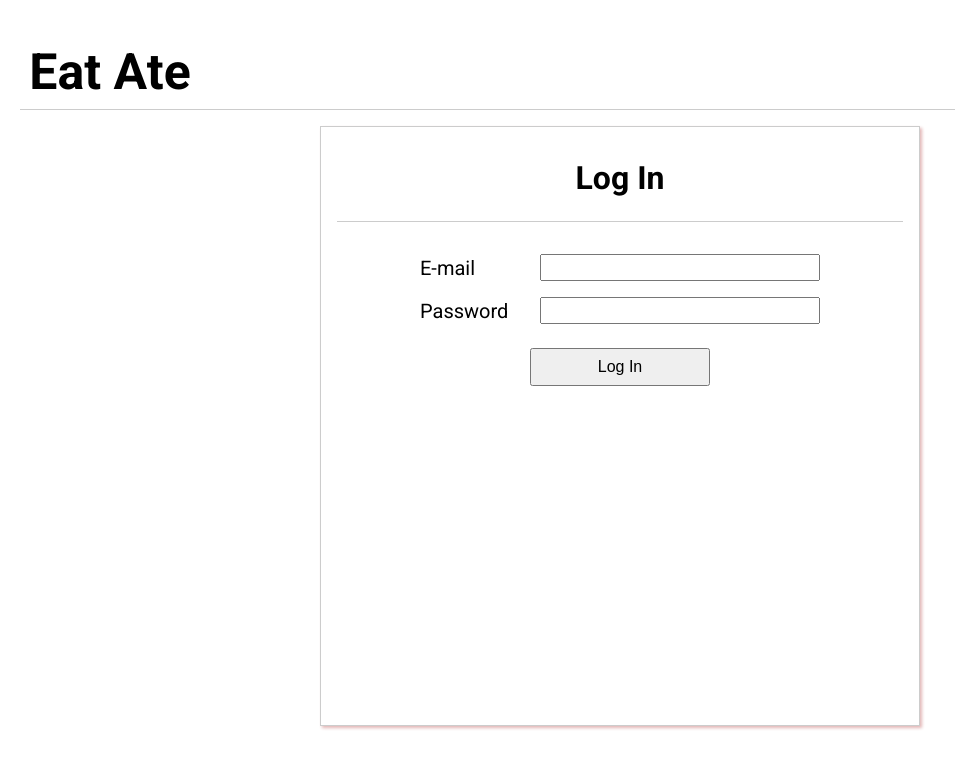
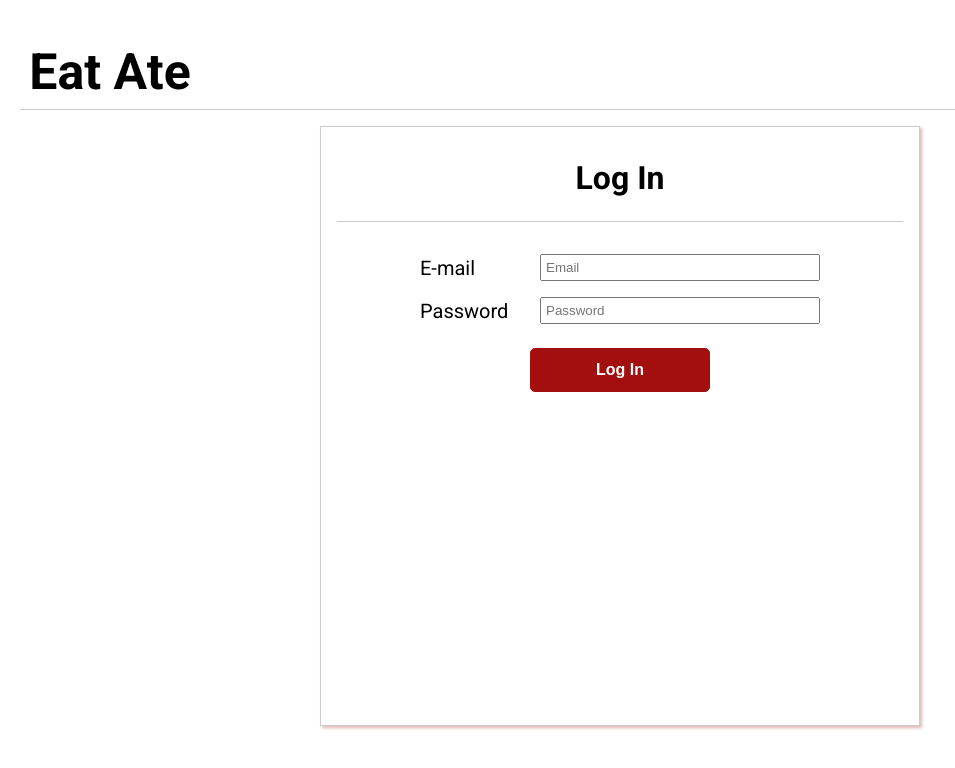
Before and after one commit to CodeSoom/react-week8-assignment-1, a React app: page /login in a window 1280 px wide. Shown: the top 768 px of the page, without its empty margins (20-975 px from the left). Built offline with nearby package versions, Linux system fonts and the light colour scheme.

Commit message:
login form 스타일

```diff
--- a/src/components/LoginForm/LoginForm.jsx
+++ b/src/components/LoginForm/LoginForm.jsx
@@ -23,10 +23,15 @@ const Input = styled.input({
 const Button = styled.button({
   display: 'block',
   width: '180px',
-  padding: '8px 16px',
+  padding: '12px 16px',
   cursor: 'pointer',
-  fontSize: '16px',
+  fontSize: '1rem',
+  fontWeight: 'bold',
+  color: '#ffffff',
   margin: '24px auto',
+  backgroundColor: '#A30F0F',
+  borderRadius: '5px',
+  border: '1px solid #A30F0F',
 });
 
 const LoginForm = memo(({ fields, onChange, onSubmit }) => {
@@ -47,6 +52,7 @@ const LoginForm = memo(({ fields, onChange, onSubmit }) => {
           type="email"
           id="login-email"
           name="email"
+          placeholder="Email"
           value={email}
           onChange={handleChange}
         />
@@ -59,6 +65,7 @@ const LoginForm = memo(({ fields, onChange, onSubmit }) => {
           type="password"
           id="login-password"
           name="password"
+          placeholder='Password'
           value={password}
           onChange={handleChange}
         />
```
